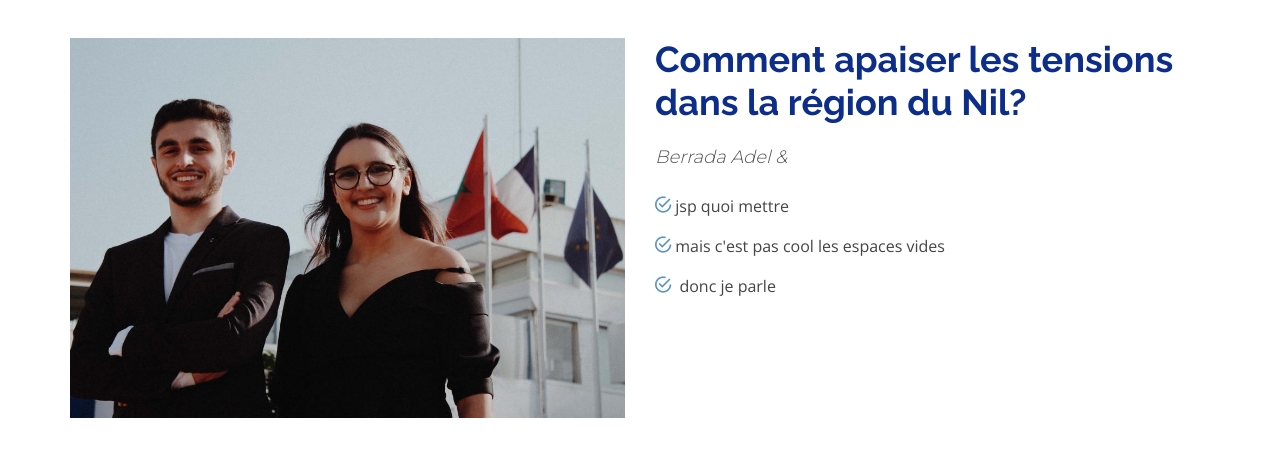
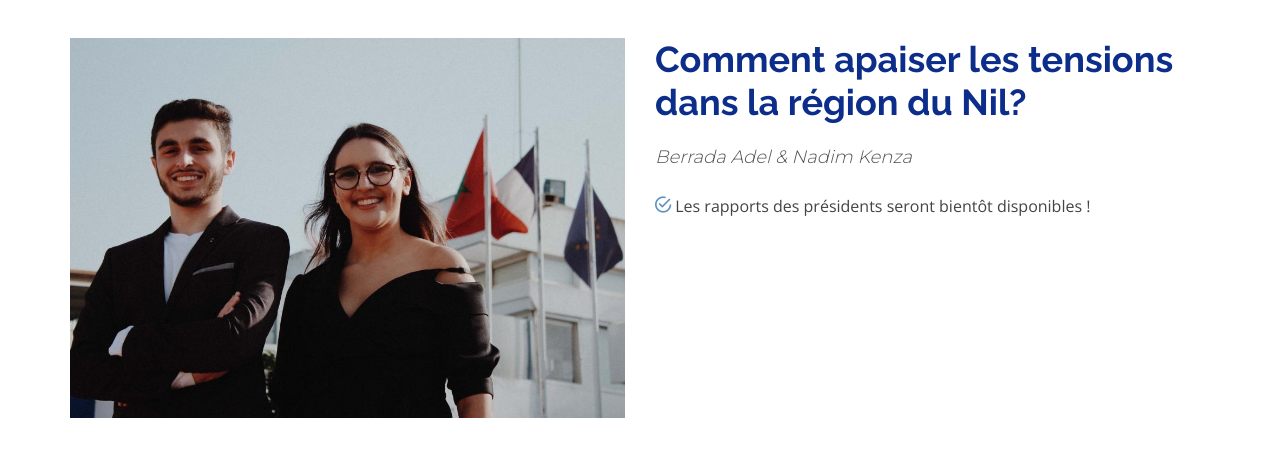
Before and after one commit to maissabny/DESMNU, a plain HTML site: page comite/cs.html in a window 1280 px wide. Shown: the part 629-1080 px from the top of the page. Drawn offline with nearby package versions, Linux system fonts and the light colour scheme; some packages are replaced by stand-ins of ours; files whose address does not match are found by name.

Commit message:
Add files via upload

```diff
--- a/comite/cs.html
+++ b/comite/cs.html
@@ -125,20 +125,19 @@
           </div>
           <div class="col-lg-6 content">
             <h2>Comment apaiser les tensions dans la région du Nil?</h2>
-            <h3>Berrada Adel & </h3>
+            <h3>Berrada Adel & Nadim Kenza</h3>
 
             <ul>
-              <li><i class="ion-android-checkmark-circle"></i>jsp quoi mettre</li>
-              <li><i class="ion-android-checkmark-circle"></i>mais c'est pas cool les espaces vides</li>
-              <li><i class="ion-android-checkmark-circle"></i> donc je parle</li>
+              <li><i class="ion-android-checkmark-circle"></i>Les rapports des présidents seront bientôt disponibles !</li>
+          <!--  <li><i class="ion-android-checkmark-circle"></i></li>
+              <li><i class="ion-android-checkmark-circle"></i></li> -->
             </ul>
 
           </div>
         </div>
 
       </div>
-    </section><!-- #about -->
-
+    </section>
 
 
 
```
Also changed, not shown: comite/ces.html (+5 -5 lines), comite/csh.html (+4 -4 lines), comite/g20.html (+1 -1 lines), comite/unesco.html (+1 -1 lines).
